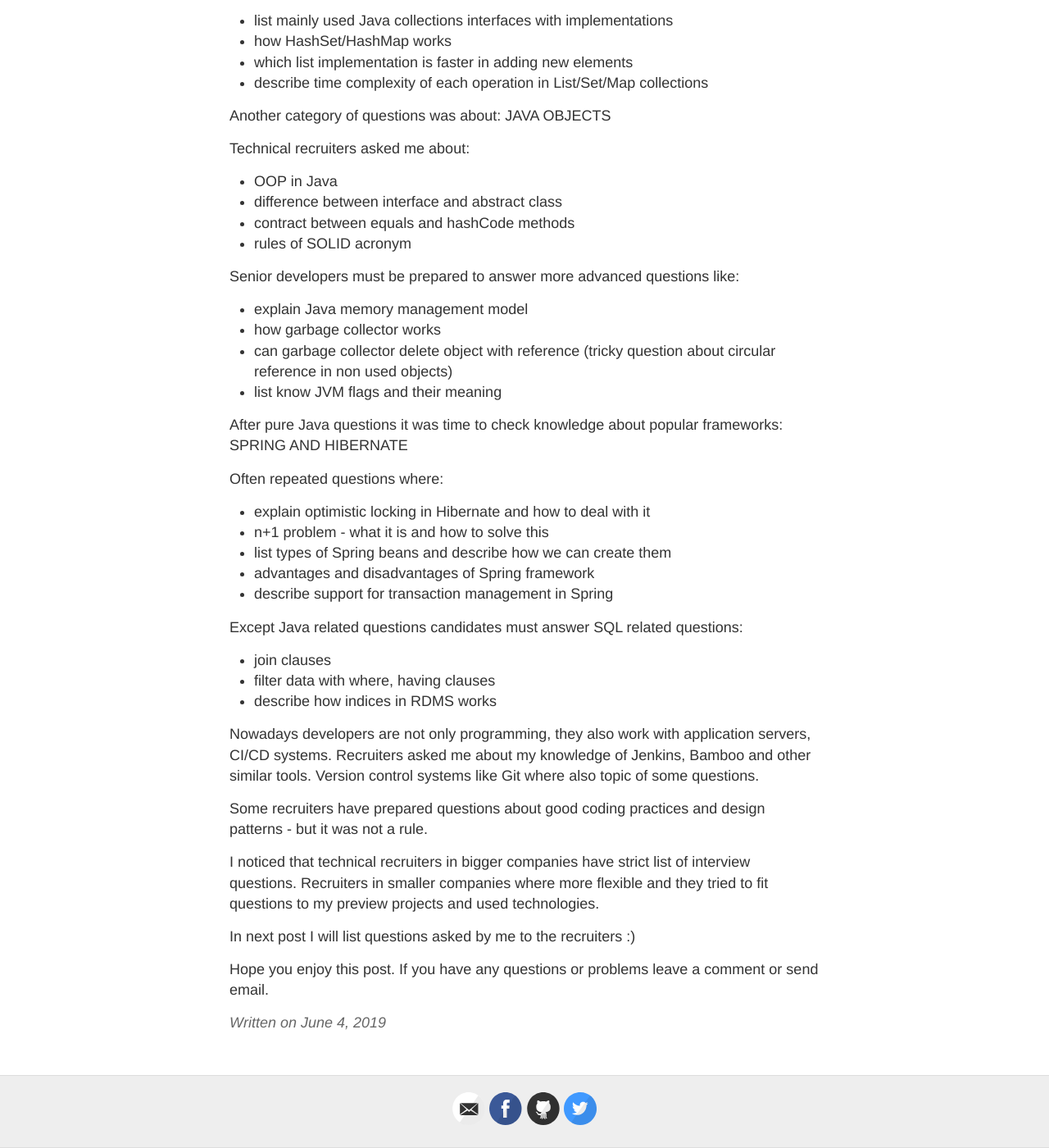
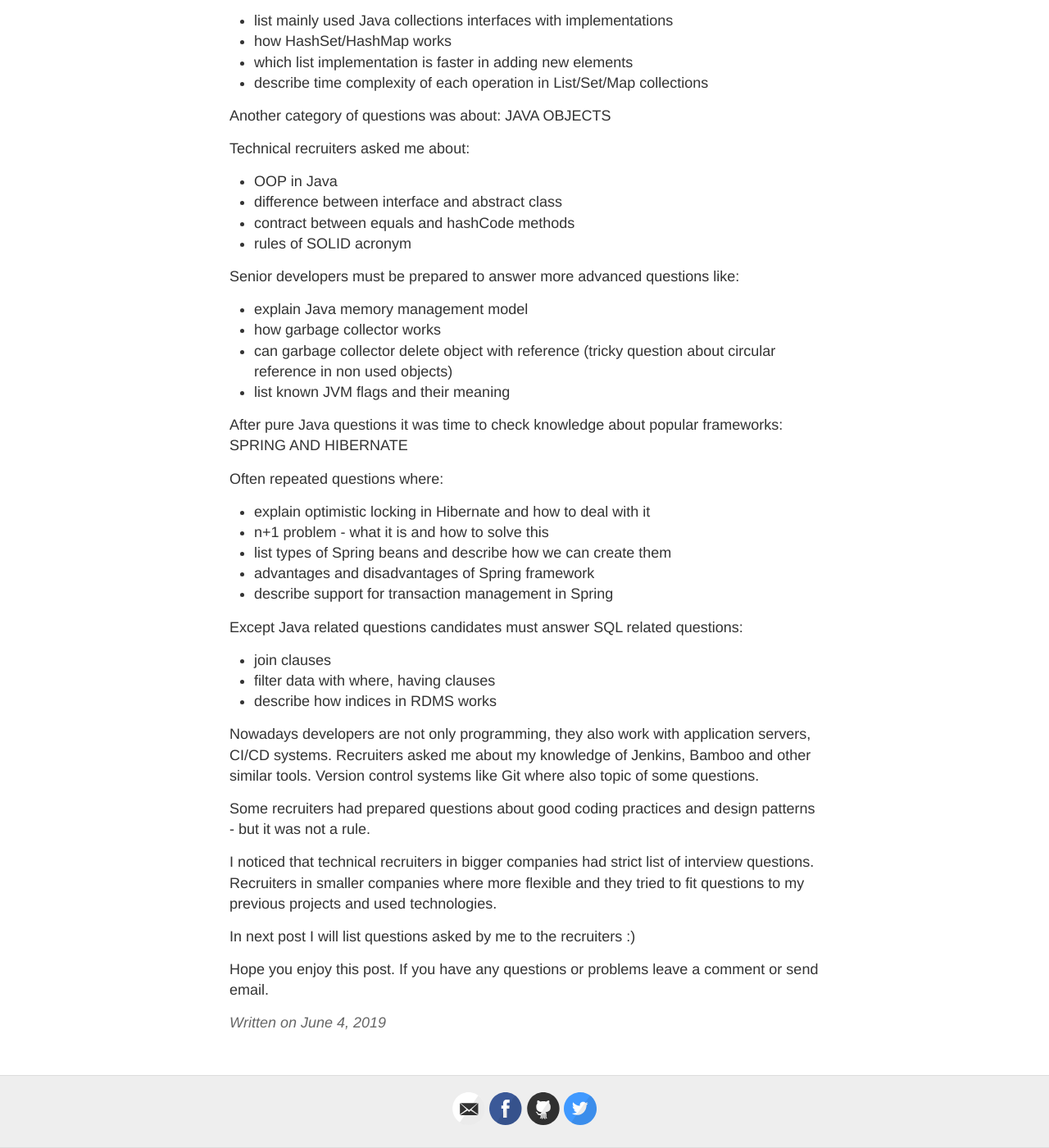
Before and after one commit to okraskat/okraskat.github.io, a Jekyll site: the page built from _posts/2019-06-04-java-recruitment-questions.markdown, in a window 1280 px wide and 1400 px high, scrolled down 410 px. Shown: the whole window at 82% size. Built offline with Jekyll 4.4.1, drawn with Linux system fonts in a browser that asks for light colours; our own code applies the rules of GitHub Pages for plain Markdown files; comment, search, counter and statistics services are not loaded; some of the changed text lies outside the part shown.

Commit message:
post about technical questions

```diff
--- a/_posts/2019-06-04-java-recruitment-questions.markdown
+++ b/_posts/2019-06-04-java-recruitment-questions.markdown
@@ -10,7 +10,7 @@ tags:
 - hr
 ---
 
-My previews post was about recruitment practices [read here](https://okraskat.github.io/thoughts-about-recruitment/).
+My previous post was about recruitment practices [read here](https://okraskat.github.io/thoughts-about-recruitment/).
 Today I want to share with you a list of Java interview questions which were asked me.
 
 Even if you are senior developer you need to be prepared to answer questions about:
@@ -36,7 +36,7 @@ Senior developers must be prepared to answer more advanced questions like:
 - explain Java memory management model
 - how garbage collector works
 - can garbage collector delete object with reference (tricky question about circular reference in non used objects)
-- list know JVM flags and their meaning
+- list known JVM flags and their meaning
 
 After pure Java questions it was time to check knowledge about popular frameworks:
 SPRING AND HIBERNATE
@@ -57,10 +57,10 @@ Nowadays developers are not only programming, they also work with application se
 Recruiters asked me about my knowledge of Jenkins, Bamboo and other similar tools.
 Version control systems like Git where also topic of some questions.
 
-Some recruiters have prepared questions about good coding practices and design patterns - but it was not a rule.
+Some recruiters had prepared questions about good coding practices and design patterns - but it was not a rule.
 
-I noticed that technical recruiters in bigger companies have strict list of interview questions.
-Recruiters in smaller companies where more flexible and they tried to fit questions to my preview projects and used technologies.
+I noticed that technical recruiters in bigger companies had strict list of interview questions.
+Recruiters in smaller companies where more flexible and they tried to fit questions to my previous projects and used technologies.
 
 In next post I will list questions asked by me to the recruiters :)
 
```
